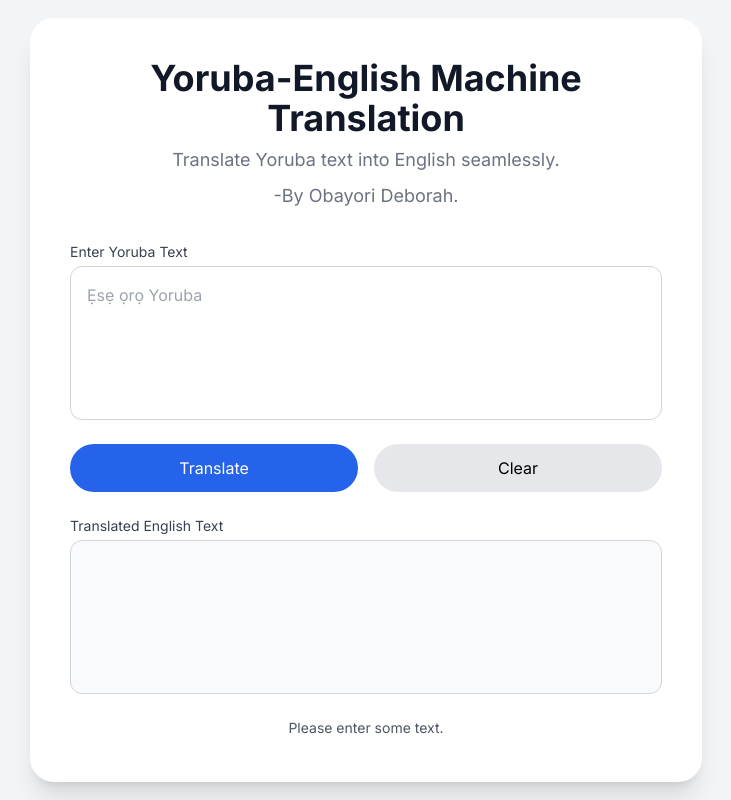
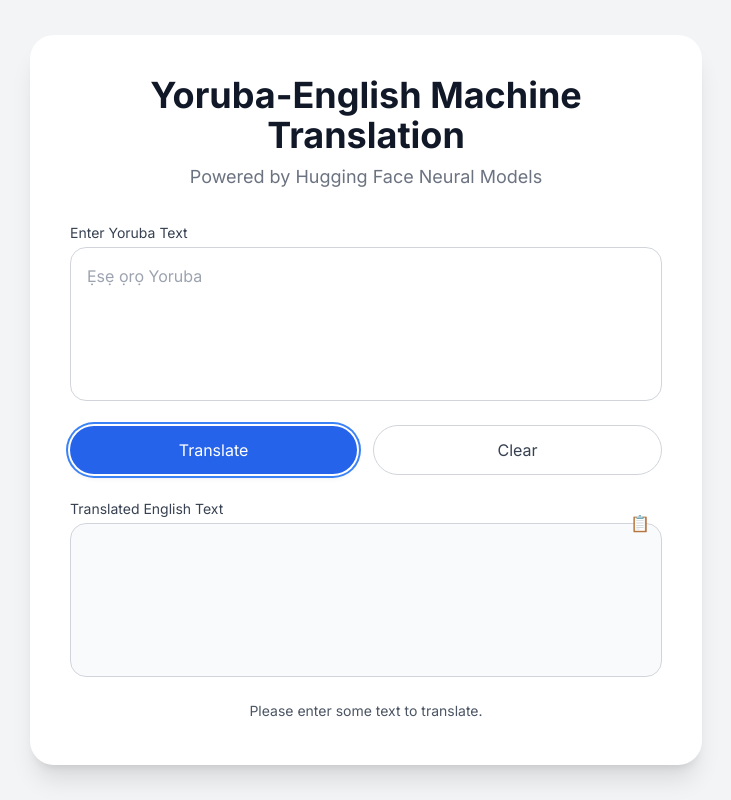
Before and after one commit to Godwin015/yoruba_to_english, a plain HTML site: page index.html in a window 1280 px wide. Both pictures are taken after a click on the button "Translate". Shown: the whole page, without its empty margins (274-1005 px from the left). Drawn offline with nearby package versions, Linux system fonts and the light colour scheme.

Commit message:
Update index.html

```diff
--- a/index.html
+++ b/index.html
@@ -4,71 +4,98 @@
   <meta charset="UTF-8" />
   <meta name="viewport" content="width=device-width, initial-scale=1.0"/>
   <title>Yoruba-English Translator</title>
-  <!-- Google Fonts -->
-  <link href="https://fonts.googleapis.com/css2?family=Inter:wght@400;600;700&display=swap" rel="stylesheet">
-  <!-- Tailwind CSS -->
+  <link href="https://fonts.googleapis.com/css2?family=Inter:wght@400;600;700&display=swap" rel="stylesheet"/>
   <script src="https://cdn.tailwindcss.com"></script>
   <style>
     body {
       font-family: 'Inter', sans-serif;
       background-color: #f3f4f6;
     }
+    ::-webkit-scrollbar { width: 8px; }
+    ::-webkit-scrollbar-track { background: #e5e7eb; border-radius: 10px; }
+    ::-webkit-scrollbar-thumb { background: #9ca3af; border-radius: 10px; }
+    ::-webkit-scrollbar-thumb:hover { background: #6b7280; }
   </style>
 </head>
 <body class="flex flex-col items-center justify-center min-h-screen p-4">
 
-  <!-- Main container -->
-  <div class="bg-white rounded-3xl shadow-xl w-full max-w-2xl p-6 md:p-10">
+  <!-- Main Container -->
+  <div class="bg-white rounded-3xl shadow-xl w-full max-w-2xl overflow-hidden p-6 md:p-10 transform transition-transform duration-500 ease-in-out hover:scale-[1.01]">
+
+    <!-- Header -->
     <div class="text-center mb-8">
-      <h1 class="text-3xl md:text-4xl font-extrabold text-gray-900">Yoruba-English Machine Translation</h1>
-      <p class="text-md md:text-lg text-gray-500 mt-2">Translate Yoruba text into English seamlessly.</p>
-      <p class="text-md md:text-lg text-gray-500 mt-2">-By Obayori Deborah.</p>
+      <h1 class="text-3xl md:text-4xl font-extrabold text-gray-900 leading-tight">
+        Yoruba-English Machine Translation
+      </h1>
+      <p class="text-md md:text-lg text-gray-500 mt-2">
+        Powered by Hugging Face Neural Models
+      </p>
     </div>
 
-    <!-- Translation interface -->
+    <!-- Translation Interface -->
     <div class="space-y-6">
+      <!-- Yoruba Input -->
       <div>
-        <label for="yorubaInput" class="block text-sm font-medium text-gray-700 mb-1">Enter Yoruba Text</label>
+        <label for="yorubaInput" class="block text-sm font-medium text-gray-700 mb-1">
+          Enter Yoruba Text
+        </label>
         <textarea id="yorubaInput" rows="5" placeholder="Ẹsẹ ọrọ Yoruba"
-          class="block w-full rounded-xl border border-gray-300 p-4 focus:ring-2 focus:ring-blue-500 resize-none"></textarea>
+          class="block w-full rounded-2xl border border-gray-300 p-4 text-gray-900 placeholder-gray-400 focus:ring-2 focus:ring-blue-500 focus:border-blue-500 transition-all duration-200 resize-none"></textarea>
       </div>
 
-      <div class="flex space-x-4">
+      <!-- Buttons -->
+      <div class="flex items-center justify-between space-x-4">
         <button id="translateButton"
-          class="flex-1 px-6 py-3 text-white bg-blue-600 rounded-full hover:bg-blue-700 transition">Translate</button>
+          class="flex-1 px-6 py-3 text-base font-medium rounded-full shadow-md text-white bg-blue-600 hover:bg-blue-700 focus:outline-none focus:ring-2 focus:ring-offset-2 focus:ring-blue-500 transition">
+          Translate
+        </button>
         <button id="clearButton"
-          class="flex-1 px-6 py-3 bg-gray-200 rounded-full hover:bg-gray-300 transition">Clear</button>
+          class="flex-1 px-6 py-3 text-base font-medium rounded-full text-gray-700 bg-white border border-gray-300 hover:bg-gray-100 focus:outline-none focus:ring-2 focus:ring-offset-2 focus:ring-gray-400 transition">
+          Clear
+        </button>
       </div>
 
-      <div>
-        <label for="englishOutput" class="block text-sm font-medium text-gray-700 mb-1">Translated English Text</label>
+      <!-- English Output -->
+      <div class="relative">
+        <label for="englishOutput" class="block text-sm font-medium text-gray-700 mb-1">
+          Translated English Text
+        </label>
         <textarea id="englishOutput" rows="5" readonly
-          class="block w-full rounded-xl border border-gray-300 p-4 bg-gray-50 resize-none"></textarea>
+          class="block w-full rounded-2xl border border-gray-300 p-4 bg-gray-50 text-gray-900 focus:outline-none transition resize-none"></textarea>
+        <button id="copyButton"
+          class="absolute top-3 right-3 text-gray-400 hover:text-gray-600 transition focus:outline-none">
+          📋
+        </button>
       </div>
 
+      <!-- Status Message -->
       <div id="statusMessage" class="text-sm text-center text-gray-600 h-6"></div>
     </div>
   </div>
 
   <script>
+    document.addEventListener('DOMContentLoaded', () => {
+      const yorubaInput = document.getElementById('yorubaInput');
+      const englishOutput = document.getElementById('englishOutput');
       const translateButton = document.getElementById('translateButton');
       const clearButton = document.getElementById('clearButton');
-    const yorubaInput = document.getElementById('yorubaInput');
-    const englishOutput = document.getElementById('englishOutput');
+      const copyButton = document.getElementById('copyButton');
       const statusMessage = document.getElementById('statusMessage');
 
-    // URL of your Hugging Face backend (we’ll create it next)
-    const BACKEND_URL = "https://YOUR-HF-SPACE-NAME.hf.space/translate";
+      const BACKEND_URL = "https://gaadwhin-yoruba_to_english_translation.hf.space/translate";
 
-    async function translateText() {
+      // Translation
+      const translateText = async () => {
         const text = yorubaInput.value.trim();
         if (!text) {
-        statusMessage.textContent = "Please enter some text.";
+          statusMessage.textContent = "Please enter some text to translate.";
+          englishOutput.value = "";
           return;
         }
 
         statusMessage.textContent = "Translating...";
         translateButton.disabled = true;
+        translateButton.classList.add('opacity-50', 'cursor-not-allowed');
 
         try {
           const response = await fetch(BACKEND_URL, {
@@ -77,26 +104,46 @@
             body: JSON.stringify({ text }),
           });
 
-        if (!response.ok) {
-          throw new Error("Server error: " + response.status);
+          if (!response.ok) throw new Error(`HTTP error! status: ${response.status}`);
+
+          const result = await response.json();
+          if (result.translation) {
+            englishOutput.value = result.translation;
+            statusMessage.textContent = "Translation complete!";
+          } else if (result.error) {
+            statusMessage.textContent = "Error: " + result.error;
+          } else {
+            statusMessage.textContent = "Unexpected response format.";
           }
-
-        const data = await response.json();
-        englishOutput.value = data.translation || "No translation found.";
-        statusMessage.textContent = "Done!";
-      } catch (err) {
-        statusMessage.textContent = "Error: " + err.message;
+        } catch (error) {
+          statusMessage.textContent = `Error: ${error.message}`;
         } finally {
           translateButton.disabled = false;
+          translateButton.classList.remove('opacity-50', 'cursor-not-allowed');
         }
-    }
+      };
 
-    translateButton.addEventListener("click", translateText);
-    clearButton.addEventListener("click", () => {
+      // Event listeners
+      translateButton.addEventListener('click', translateText);
+
+      clearButton.addEventListener('click', () => {
         yorubaInput.value = "";
         englishOutput.value = "";
         statusMessage.textContent = "";
       });
+
+      copyButton.addEventListener('click', () => {
+        englishOutput.select();
+        englishOutput.setSelectionRange(0, 99999);
+        try {
+          document.execCommand('copy');
+          statusMessage.textContent = "Copied to clipboard!";
+        } catch {
+          statusMessage.textContent = "Failed to copy.";
+        }
+      });
+    });
   </script>
+
 </body>
 </html>
```
Lines whose indentation alone changed are shown as unchanged.
